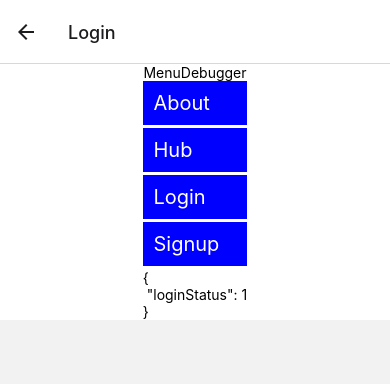
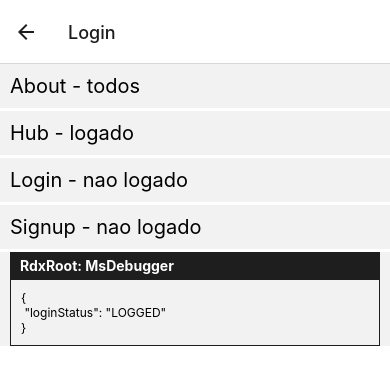
Before and after one commit to coffezilla/reactn-auth, a React Native app in the folder app/: screen /Login in a window 390 px wide. Shown: the top 384 px of the page. Built offline with nearby package versions, Linux system fonts and the light colour scheme.

Commit message:
added component MsDebugger

```diff
--- a/app/components/MenuDebugger/MenuDebugger.js
+++ b/app/components/MenuDebugger/MenuDebugger.js
@@ -4,22 +4,21 @@ import { useNavigation } from '@react-navigation/native';
 const MenuDebugger = () => {
 	const navigation = useNavigation();
 	return (
-		<View>
-			<Text>MenuDebugger</Text>
+		<View style={{ width: '100%' }}>
 			<Pressable style={styles.button} onPress={() => navigation.push('About')}>
-				<Text style={styles.text}>About</Text>
+				<Text style={styles.text}>About - todos</Text>
 			</Pressable>
 			<Pressable style={styles.button} onPress={() => navigation.push('Hub')}>
-				<Text style={styles.text}>Hub</Text>
+				<Text style={styles.text}>Hub - logado</Text>
 			</Pressable>
 			<Pressable style={styles.button} onPress={() => navigation.push('Login')}>
-				<Text style={styles.text}>Login</Text>
+				<Text style={styles.text}>Login - nao logado</Text>
 			</Pressable>
 			<Pressable
 				style={styles.button}
 				onPress={() => navigation.push('Signup')}
 			>
-				<Text style={styles.text}>Signup</Text>
+				<Text style={styles.text}>Signup - nao logado</Text>
 			</Pressable>
 		</View>
 	);
@@ -29,12 +28,12 @@ export default MenuDebugger;
 
 const styles = StyleSheet.create({
 	button: {
-		backgroundColor: 'blue',
+		backgroundColor: '#f2f2f2',
 		padding: 10,
 		marginBottom: 3,
 	},
 	text: {
-		color: 'white',
+		color: 'black',
 		fontSize: 20,
 	},
 });
--- /dev/null
+++ b/app/components/MsDebugger/MsDebugger.js
@@ -0,0 +1,37 @@
+import { Text, View } from 'react-native';
+
+const MsDebugger = ({ value, name }) => {
+	return (
+		<View
+			style={{
+				backgroundColor: '#f2f2f2',
+				width: '100%',
+				paddingHorizontal: 10,
+			}}
+		>
+			<Text
+				style={{
+					backgroundColor: '#1e1e1e',
+					paddingHorizontal: 10,
+					color: 'white',
+					paddingVertical: 5,
+					fontWeight: 'bold',
+				}}
+			>
+				{name}: MsDebugger
+			</Text>
+			<Text
+				style={{
+					fontSize: 12,
+					padding: 10,
+					borderWidth: 1,
+					borderColor: '#1e1e1e',
+				}}
+			>
+				{JSON.stringify(value, null, 1)}
+			</Text>
+		</View>
+	);
+};
+
+export default MsDebugger;
--- /dev/null
+++ b/app/components/MsDebugger/package.json
@@ -0,0 +1,3 @@
+{
+	"main": "MsDebugger.js"
+}
--- a/app/redux/ducks/User.js
+++ b/app/redux/ducks/User.js
@@ -4,7 +4,7 @@
 
 // reducers
 const INITIAL_VALUE = {
-	loginStatus: 1,
+	loginStatus: 'LOGGED',
 };
 
 const User = (state = INITIAL_VALUE, action) => {
--- a/app/screens/About.js
+++ b/app/screens/About.js
@@ -1,16 +1,17 @@
-import { Text, StyleSheet, View } from 'react-native';
+import { Text, StyleSheet, View, ScrollView } from 'react-native';
 import { useSelector } from 'react-redux';
 
 import MenuDebugger from '../components/MenuDebugger';
+import MsDebugger from '../components/MsDebugger';
 
 const About = () => {
 	const RdxRoot = useSelector((state) => state);
 
 	return (
-		<View style={styles.container}>
+		<ScrollView style={styles.container}>
 			<MenuDebugger />
-			<Text>{JSON.stringify(RdxRoot, null, 1)}</Text>
-		</View>
+			<MsDebugger value={RdxRoot} name='RdxRoot' />
+		</ScrollView>
 	);
 };
 
@@ -19,7 +20,5 @@ export default About;
 const styles = StyleSheet.create({
 	container: {
 		backgroundColor: '#fff',
-		alignItems: 'center',
-		justifyContent: 'center',
 	},
 });
--- a/app/screens/Hub.js
+++ b/app/screens/Hub.js
@@ -1,16 +1,17 @@
-import { Text, StyleSheet, View } from 'react-native';
+import { Text, StyleSheet, View, ScrollView } from 'react-native';
 import { useSelector } from 'react-redux';
 
 import MenuDebugger from '../components/MenuDebugger';
+import MsDebugger from '../components/MsDebugger';
 
 const Hub = () => {
 	const RdxRoot = useSelector((state) => state);
 
 	return (
-		<View style={styles.container}>
+		<ScrollView style={styles.container}>
 			<MenuDebugger />
-			<Text>{JSON.stringify(RdxRoot, null, 1)}</Text>
-		</View>
+			<MsDebugger value={RdxRoot} name='RdxRoot' />
+		</ScrollView>
 	);
 };
 
@@ -19,7 +20,5 @@ export default Hub;
 const styles = StyleSheet.create({
 	container: {
 		backgroundColor: '#fff',
-		alignItems: 'center',
-		justifyContent: 'center',
 	},
 });
--- a/app/screens/Login.js
+++ b/app/screens/Login.js
@@ -1,16 +1,17 @@
-import { Text, StyleSheet, View } from 'react-native';
+import { Text, StyleSheet, View, ScrollView } from 'react-native';
 import { useSelector } from 'react-redux';
 
 import MenuDebugger from '../components/MenuDebugger';
+import MsDebugger from '../components/MsDebugger';
 
 const Login = () => {
 	const RdxRoot = useSelector((state) => state);
 
 	return (
-		<View style={styles.container}>
+		<ScrollView style={styles.container}>
 			<MenuDebugger />
-			<Text>{JSON.stringify(RdxRoot, null, 1)}</Text>
-		</View>
+			<MsDebugger value={RdxRoot} name='RdxRoot' />
+		</ScrollView>
 	);
 };
 
@@ -19,7 +20,5 @@ export default Login;
 const styles = StyleSheet.create({
 	container: {
 		backgroundColor: '#fff',
-		alignItems: 'center',
-		justifyContent: 'center',
 	},
 });
--- a/app/screens/Signup.js
+++ b/app/screens/Signup.js
@@ -1,16 +1,17 @@
-import { Text, StyleSheet, View } from 'react-native';
+import { Text, StyleSheet, View, ScrollView } from 'react-native';
 import { useSelector } from 'react-redux';
 
 import MenuDebugger from '../components/MenuDebugger';
+import MsDebugger from '../components/MsDebugger';
 
 const Signup = () => {
 	const RdxRoot = useSelector((state) => state);
 
 	return (
-		<View style={styles.container}>
+		<ScrollView style={styles.container}>
 			<MenuDebugger />
-			<Text>{JSON.stringify(RdxRoot, null, 1)}</Text>
-		</View>
+			<MsDebugger value={RdxRoot} name='RdxRoot' />
+		</ScrollView>
 	);
 };
 
@@ -19,7 +20,5 @@ export default Signup;
 const styles = StyleSheet.create({
 	container: {
 		backgroundColor: '#fff',
-		alignItems: 'center',
-		justifyContent: 'center',
 	},
 });
```
